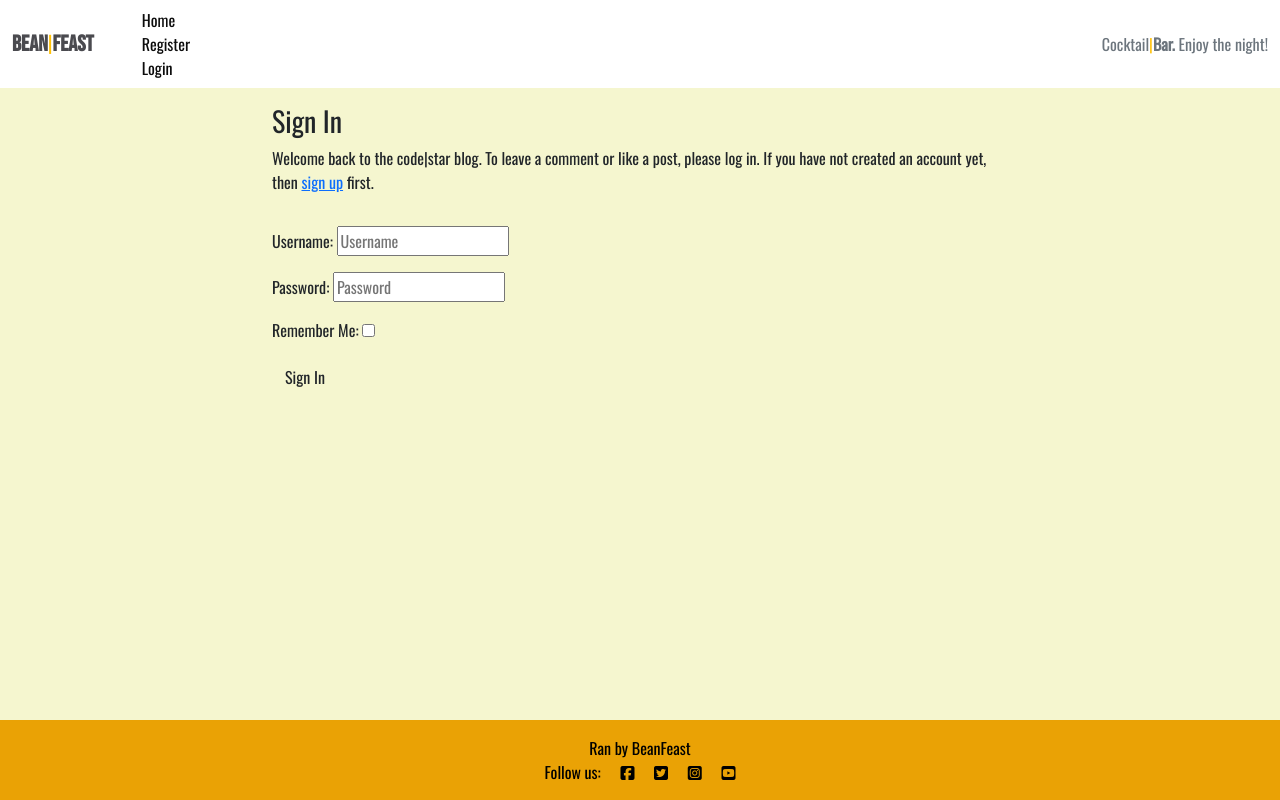
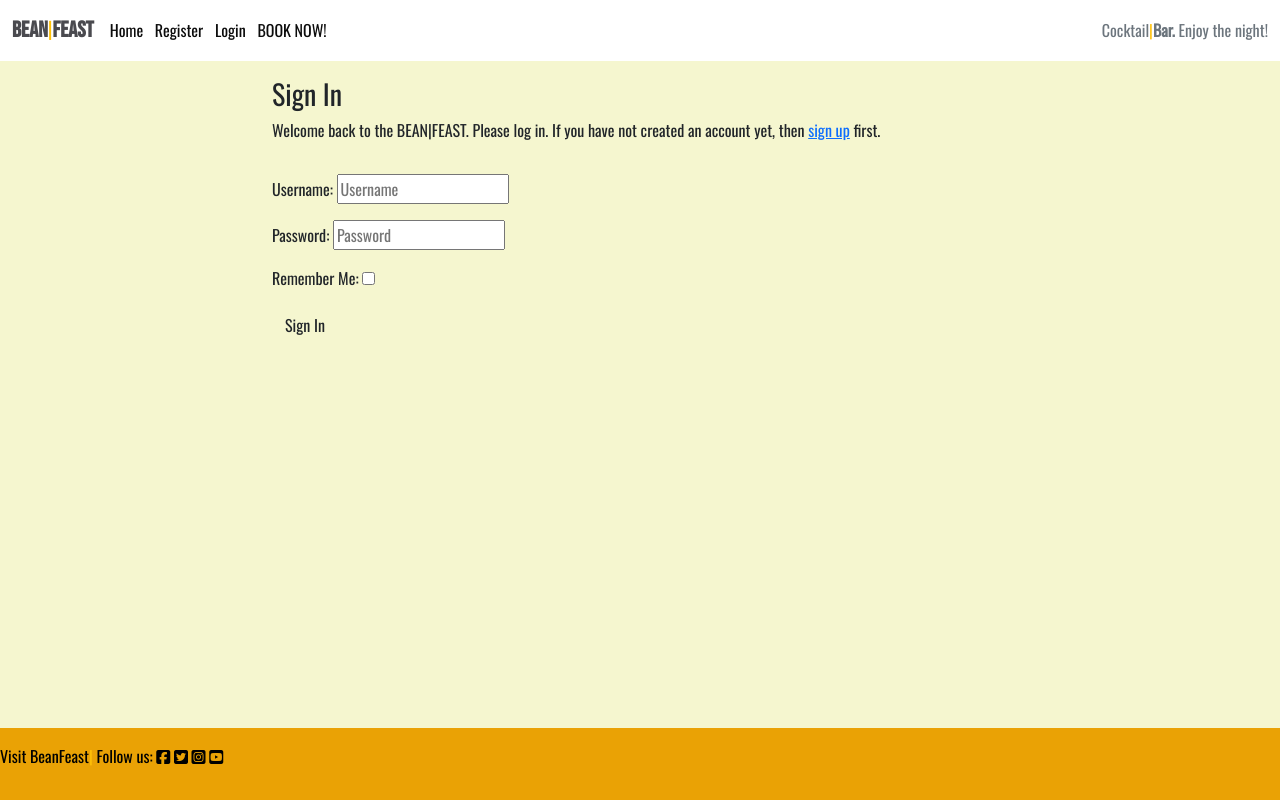
Before and after one commit to ajorgensen89/project4, a Django app: page /accounts/login/ in a window 1280 px wide. Run offline with Django 3.2, Linux system fonts and the light colour scheme; some libraries are stand-ins or nearby versions.

Commit message:
link pages, inline style nav bar

```diff
--- a/beanfeast/settings.py
+++ b/beanfeast/settings.py
@@ -29,7 +29,7 @@ SECRET_KEY = os.environ.get('SECRET_KEY')
 # SECURITY WARNING: don't run with debug turned on in production!
 DEBUG = True
 
-ALLOWED_HOSTS = ['beanfeast-project-4.herokuapp.com', '8000-ajorgensen89-project4-jws4861blw0.ws-eu100.gitpod.io', 'localhost']
+ALLOWED_HOSTS = ['beanfeast-project-4.herokuapp.com', '8000-ajorgensen89-project4-no2shn6ss99.ws-eu100.gitpod.io', 'localhost']
 
 ACCOUNT_EMAIL_VERIFICATION = 'none'
 
--- a/beanfeast/urls.py
+++ b/beanfeast/urls.py
@@ -22,7 +22,7 @@ from bookings import views
 
 urlpatterns = [
     path('admin/', admin.site.urls),
-    path('', views.get_bookings_sheet, name='get_bookings_sheet'),
+    path('templates/bookings/bookings_sheet.html/', views.get_bookings_sheet, name='get_bookings_sheet'),
     path('book/', views.create_a_booking, name='create_a_booking'),
     # item id links from forms/templates as a parameter
     path('edit/<booking_id>', views.edit_booking ,name='edit_booking'),
--- a/forum/urls.py
+++ b/forum/urls.py
@@ -9,7 +9,7 @@ from django.urls import path
 
 
 urlpatterns = [
-    path('forum/', views.PostList.as_view(), name='home'),
+    path('', views.PostList.as_view(), name='home'),
     path('<slug:slug>/', views.PostDetail.as_view(), name='post_detail'),
     path('like/<slug:slug>', views.PostLike.as_view(), name='post_like'),
 ]
--- a/static/css/style.css
+++ b/static/css/style.css
@@ -15,23 +15,14 @@ p, div {
     color: #4A4A4F;
 }
 
-.orange-bg {
-    background-color: #eaa205;
-}
+
 
 .main-bg {
     background-color: #f5f6cf;
 }
 
-.card {
-    border: none;
-    background-color: transparent;
-}
 
-.image-container {
-    position: relative;
-}
-
+/*Print Author name*/
 .author-bg {
     position: absolute;
     bottom: 5%;
@@ -102,6 +60,12 @@ p, div {
     color: #0c0c0c;
 }
 
+
+/*Footer CSS*/
+.orange-footer {
+    background-color: #eaa205;
+}
+
 .btn-like {
     color: #E84610;
     border: none;
--- a/templates/account/login.html
+++ b/templates/account/login.html
@@ -12,7 +12,7 @@
         <div class="col-md-8 mt-3 offset-md-2">
             <h3>{% trans "Sign In" %}</h3>
 
-            <p>{% blocktrans %}Welcome back to the code|star blog. To leave a comment or like a post, please log in. If
+            <p>{% blocktrans %}Welcome back to the BEAN|FEAST. Please log in. If
                 you
                 have not created an account yet, then <a class="link" href="{{ signup_url }}">sign up</a>
                 first.{% endblocktrans %}</p>
--- a/templates/base.html
+++ b/templates/base.html
@@ -10,8 +10,6 @@
     <link rel="preconnect" href="https://fonts.googleapis.com">
     <link rel="preconnect" href="https://fonts.gstatic.com" crossorigin>
     <link href="https://fonts.googleapis.com/css2?family=Bebas+Neue&family=Oswald&display=swap" rel="stylesheet">
-    <link href="https://fonts.googleapis.com/css2?family=Roboto:wght@300&display=swap" rel="stylesheet">
-    <link href="https://fonts.googleapis.com/css2?family=Lato:wght@300;700&display=swap" rel="stylesheet">
     <link rel="stylesheet" href="https://cdnjs.cloudflare.com/ajax/libs/font-awesome/5.15.3/css/all.min.css">
     <meta name="viewport" content="width=device-width, initial-scale=1" />
     <link href="https://cdn.jsdelivr.net/npm/bootstrap@5.0.1/dist/css/bootstrap.min.css" rel="stylesheet"
@@ -32,6 +30,8 @@
         integrity="sha384-QYIZto+st3yW+o8+5OHfT6S482Zsvz2WfOzpFSXMF9zqeLcFV0/wlZpMtyFcZALm" crossorigin="anonymous">
 
     <link rel="static" href="{% static 'css/style.css' %}">
+    <link rel="stylesheet" href="https://cdn.jsdelivr.net/npm/bootstrap-icons@1.10.2/font/bootstrap-icons.css"
+        integrity="sha384-b6lVK+yci+bfDmaY1u0zE8YYJt0TZxLEAFyYSLHId4xoVvsrQu3INevFKo+Xir8e" crossorigin="anonymous">
     <script src="https://kit.fontawesome.com/f26ba66020.js" crossorigin="anonymous"></script>
 
 
@@ -50,20 +50,24 @@
                 <span class="navbar-toggler-icon"></span>
             </button>
             <div class="collapse navbar-collapse" id="navbarText">
-                <ul class="me-auto mb-2 mb-lg-0">
-                    <li class="nav-link">
-                        <a class="nav-item hover-orange-class active" aria-current="page" href="{% url 'home' %}">Home</a>
+                <ul class="me-auto mb-2 mb-lg-0 list-inline">
+                    <li class="list-inline-item ">
+                        <a class="hover-orange-class active" aria-current="page"
+                            href="{% url 'home' %}">Home</a>
                     </li>
                     {% if user.is_authenticated %}
-                    <li class="nav-link">
-                        <a class="nav-item hover-orange-class" href="{% url 'account_logout' %}">Logout</a>
+                    <li class="list-inline-item">
+                        <a class="hover-orange-class" href="{% url 'account_logout' %}">Logout</a>
                     </li>
                     {% else %}
-                    <li class="nav-link">
-                        <a class="nav-item hover-orange-class" href="{% url 'account_signup' %}">Register</a>
+                    <li class="list-inline-item">
+                        <a class="hover-orange-class" href="{% url 'account_signup' %}">Register</a>
                     </li>
-                    <li class="nav-link">
-                        <a class="nav-item hover-orange-class" href="{% url 'account_login' %}">Login</a>
+                    <li class="list-inline-item">
+                        <a class="hover-orange-class" href="{% url 'account_login' %}">Login</a>
+                    </li>
+                    <li class="list-inline-item">
+                        <a class="hover-orange-class" href="/templates/bookings/bookings_sheet.html">BOOK NOW!</a>
                     </li>
                     {% endif %}
                 </ul>
@@ -94,12 +98,13 @@
     </main>
 
     <!-- Footer -->
-    <footer class="footer mt-auto py-3 orange-bg">
-        <p class="m-0 text-center text-black">Ran by BeanFeast</p>
-        <p class="m-0 text-center text-black">Follow us: <i class="fab fa-facebook-square ms-3"></i>
-            <i class="fab fa-twitter-square ms-3"></i>
-            <i class="fab fa-instagram-square ms-3"></i>
-            <i class="fab fa-youtube-square ms-3"></i>
+    <footer class="footer mt-auto py-3 orange-footer">
+        <p><span class="text-left text-black">Visit BeanFeast</span><span class="text-warning">|</span>
+            <span class="text-right text-black">Follow us: <i class="fab fa-facebook-square"></i>
+                <i class="fab fa-twitter-square"></i>
+                <i class="fab fa-instagram-square"></i>
+                <i class="fab fa-youtube-square"></i>
+            </span>
         </p>
     </footer>
     <script>
--- a/templates/bookings/edit_bookings.html
+++ b/templates/bookings/edit_bookings.html
@@ -11,7 +11,9 @@
     <link rel="stylesheet"
         href="https://cdn.jsdelivr.net/npm/@fortawesome/fontawesome-free@6.2.1/css/fontawesome.min.css"
         integrity="sha384-QYIZto+st3yW+o8+5OHfT6S482Zsvz2WfOzpFSXMF9zqeLcFV0/wlZpMtyFcZALm" crossorigin="anonymous">
-        <script src="https://kit.fontawesome.com/f26ba66020.js" crossorigin="anonymous"></script>
+    <script src="https://kit.fontawesome.com/f26ba66020.js" crossorigin="anonymous"></script>
+    <link rel="stylesheet" href="https://cdn.jsdelivr.net/npm/bootstrap-icons@1.10.2/font/bootstrap-icons.css"
+        integrity="sha384-b6lVK+yci+bfDmaY1u0zE8YYJt0TZxLEAFyYSLHId4xoVvsrQu3INevFKo+Xir8e" crossorigin="anonymous">
     <link rel="stylesheet" href="asset/css/style.css">
     <title>Document</title>
 </head>
```
Also changed, not shown: other parts of static/css/style.css (+3 -36 lines), templates/bookings/book_table.html (+26 -22 lines), README.md, media/project-images/sour2.jpg (renamed from sour2.jpg).
